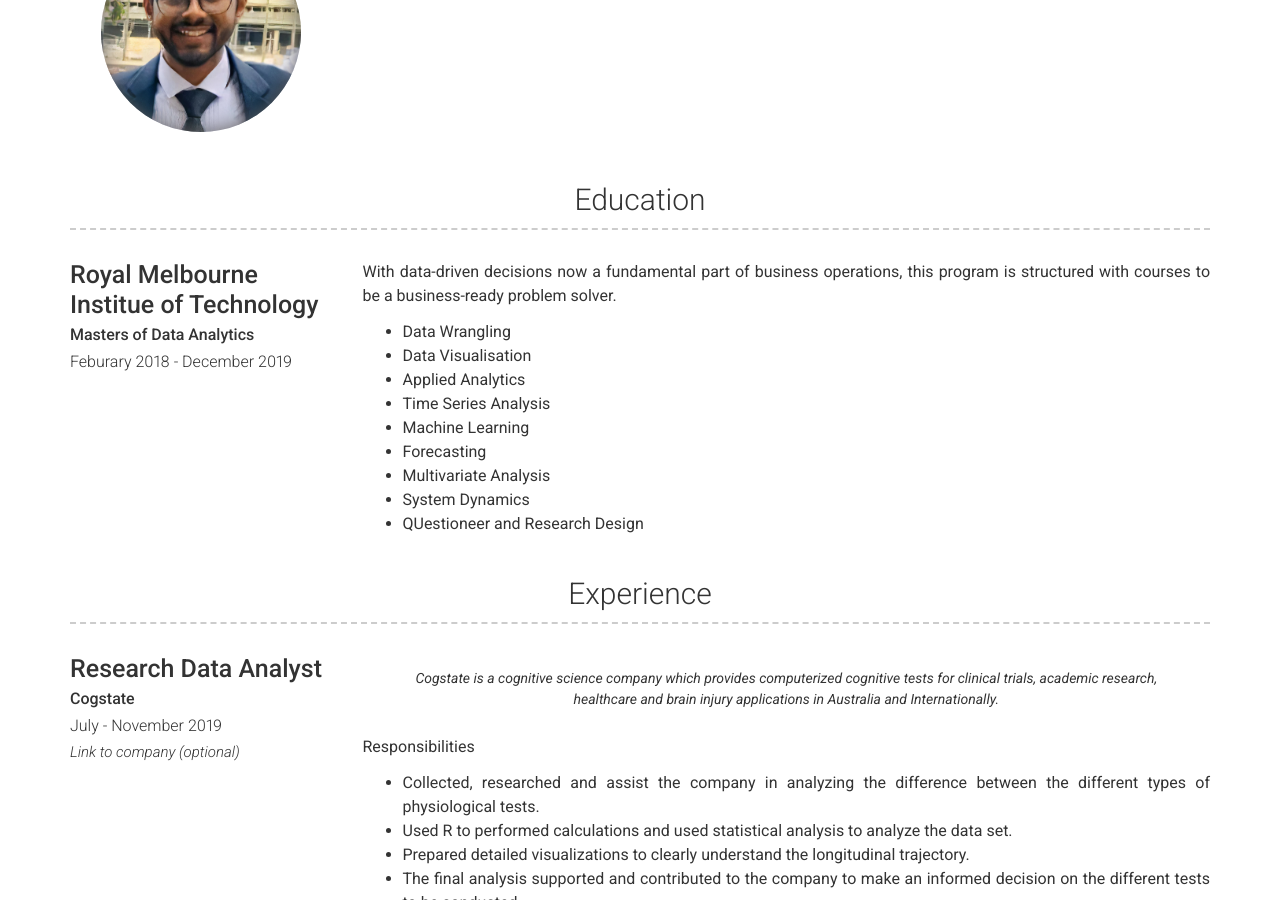
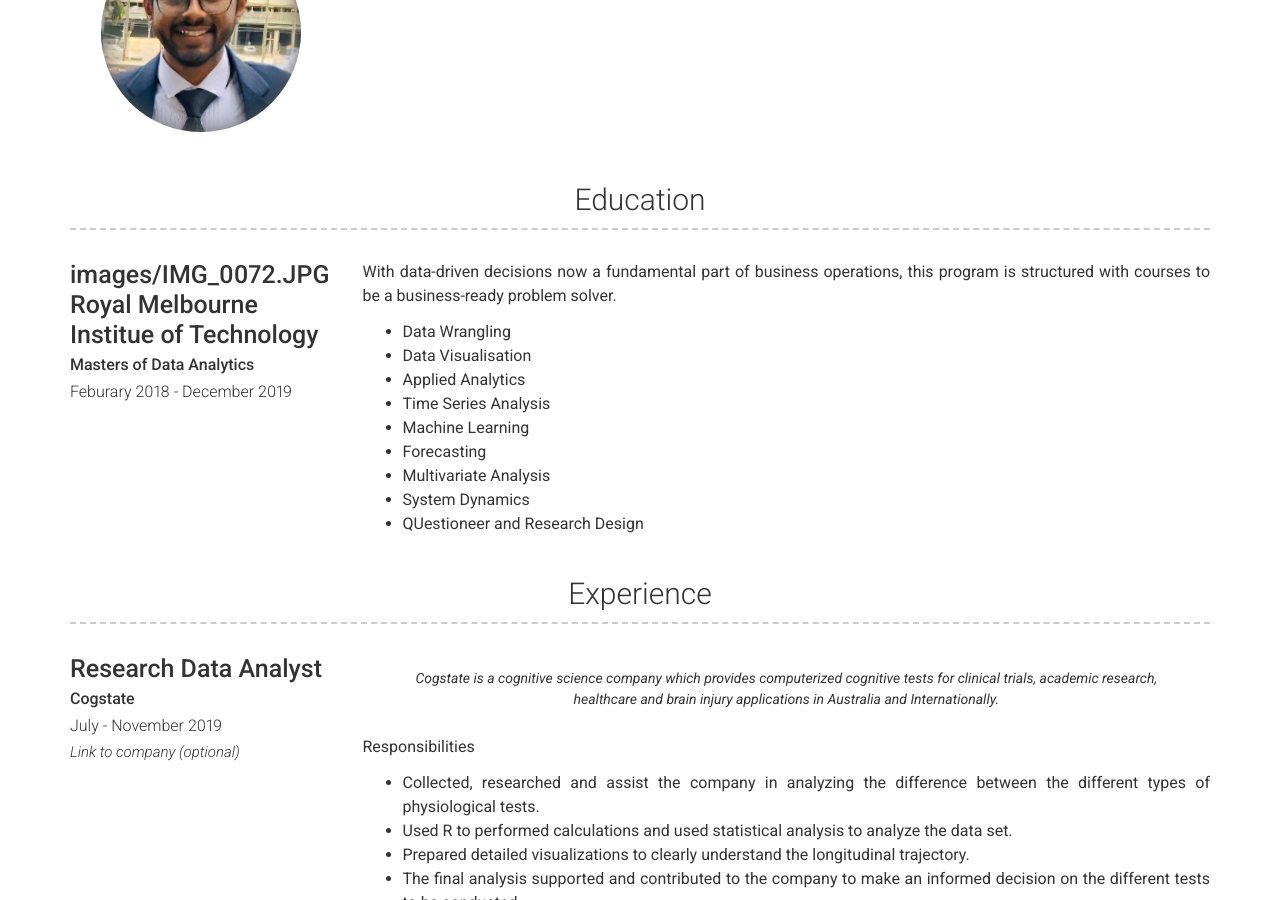
Before and after one commit to Tarun-S-Sarode/Portfolio, a Jekyll site: the page built from index.md, in a window 1280 px wide and 900 px high, scrolled down 357 px. Built offline with Jekyll 4.4.1, drawn with Linux system fonts in a browser that asks for light colours; nearby versions of some CDN libraries.

Commit message:
Update education.yml

```diff
--- a/_data/education.yml
+++ b/_data/education.yml
@@ -1,7 +1,7 @@
 # Education Template
 - layout: left
   #icon: /images/logo.png
-  name: Royal Melbourne Institue of Technology
+  name: images/IMG_0072.JPG Royal Melbourne Institue of Technology
   dates: Feburary 2018 - December 2019
   qualification: Masters of Data Analytics
   # link: nil
```
